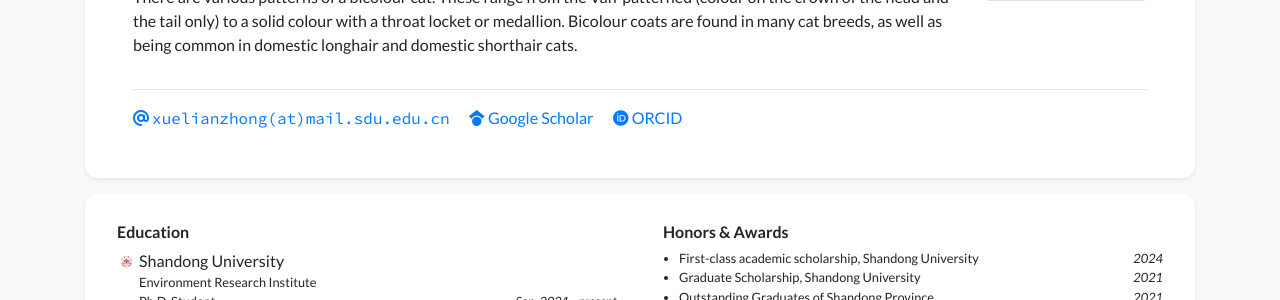
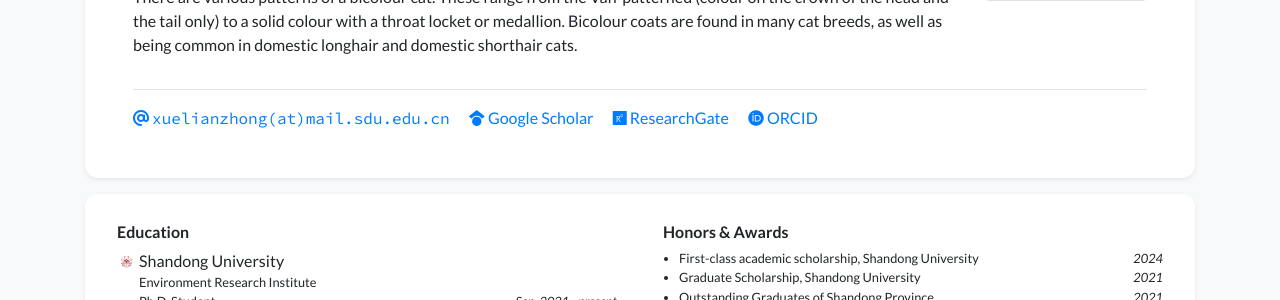
Before and after one commit to zhongdom0619/xuelian, a Jekyll site: the page built from index_layout2.html, in a window 1280 px wide and 900 px high. Shown: the part 327-627 px from the top of the window. Built offline with Jekyll 4.4.1, drawn with Linux system fonts in a browser that asks for light colours; nearby versions of some CDN libraries; a style sheet for code colours, icons or effects is not loaded.

Commit message:
Update profile_card.html

```diff
--- a/_includes/widgets/profile_card.html
+++ b/_includes/widgets/profile_card.html
@@ -64,6 +64,12 @@
                         </a>
                         {% endif %}
 
+                        {% if site.data.profile.researchgate %}
+                        <a class="pr-3 no-break" target="_blank" href="{{ site.data.profile.researchgate }}">
+                            <i class="fab fa-researchgate"></i> ResearchGate
+                        </a>
+                        {% endif %}
+
                         {% if site.data.profile.github %}
                         <a class="pr-3 no-break" target="_blank" href="https://github.com/{{ site.data.profile.github }}">
                             <i class="fab fa-github"></i> GitHub
```
